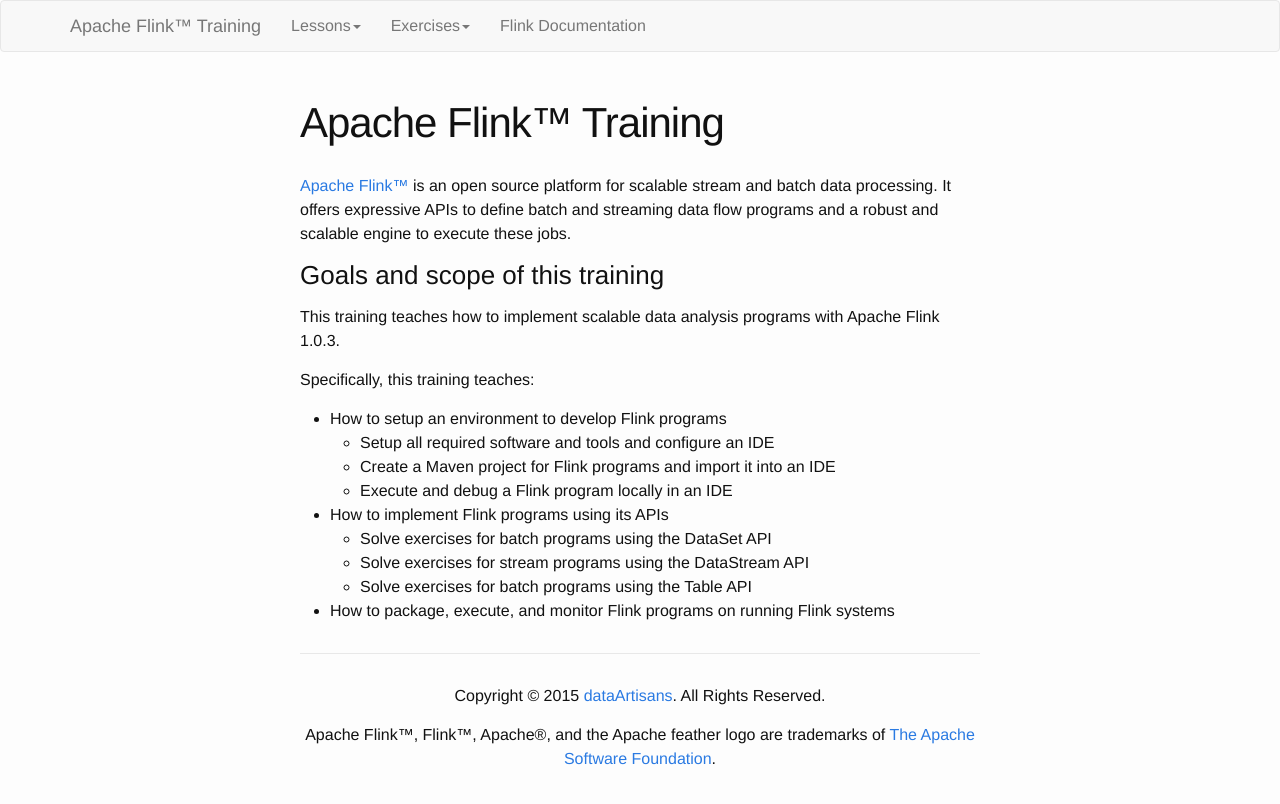
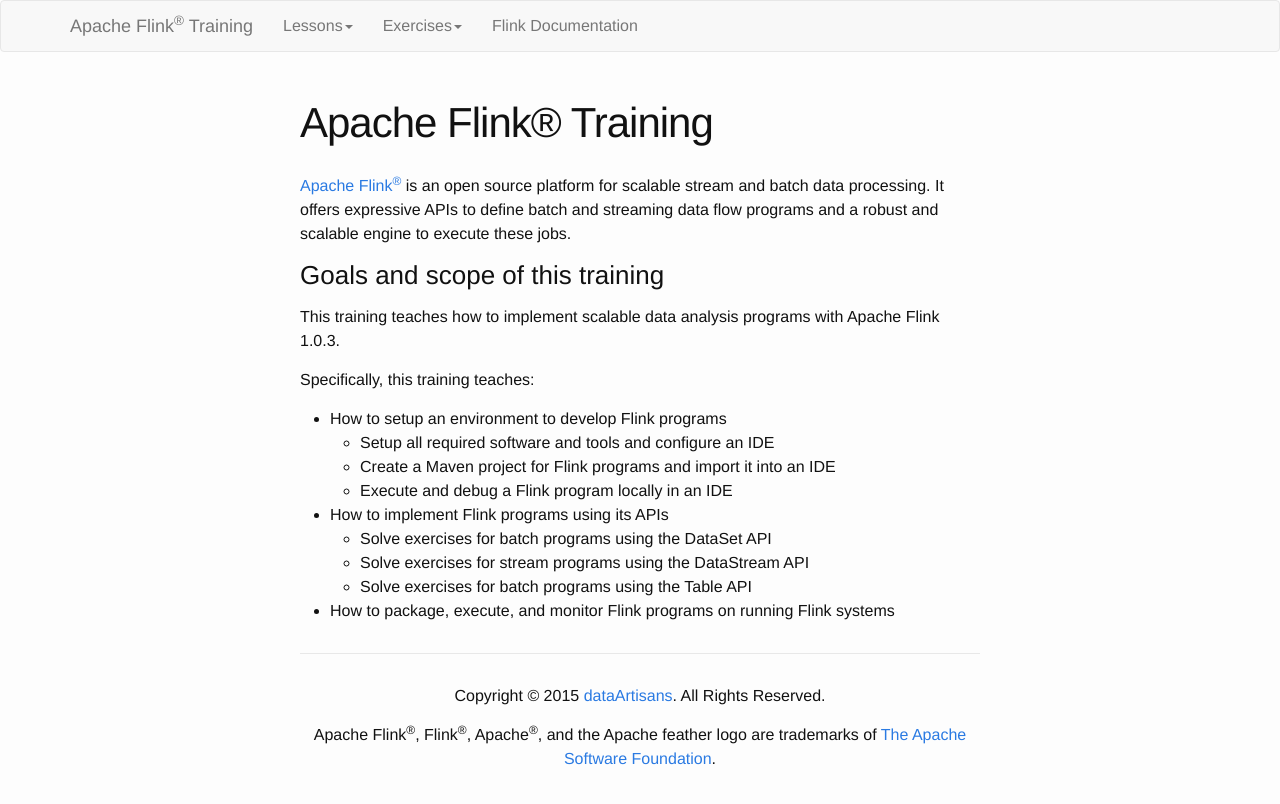
Before and after one commit to dataArtisans/flink-training-web, a Jekyll site: the page built from index.md, in a window 1280 px wide. Shown: the top 804 px of the page. Built offline with Jekyll 4.4.1, drawn with Linux system fonts in a browser that asks for light colours.

Commit message:
updated Apache trademarks

```diff
--- a/_config.yml
+++ b/_config.yml
@@ -1,5 +1,5 @@
 # Site settings
-title: Apache Flink™ Training
+title: Apache Flink&reg; Training
 description: > # this means to ignore newlines until "baseurl:"
   Write an awesome description for your new site here. You can edit this
   line in _config.yml. It will appear in your document head meta (for
--- a/_includes/header.html
+++ b/_includes/header.html
@@ -8,7 +8,7 @@
         <span class="icon-bar"></span>
         <span class="icon-bar"></span>
       </button>
-      <a class="navbar-brand" href="{{ site.baseurl }}/index.html">Apache Flink™ Training</a>
+      <a class="navbar-brand" href="{{ site.baseurl }}/index.html">Apache Flink<sup>&reg;</sup> Training</a>
 
     </div>
 
--- a/_layouts/default.html
+++ b/_layouts/default.html
@@ -27,7 +27,7 @@
         <div class="site-footer text-center">
           <p>Copyright © 2015 <a href="http://data-artisans.com">dataArtisans</a>. All Rights Reserved.</p>
 
-          <p>Apache Flink™, Flink™, Apache®, and the Apache feather logo are trademarks of <a href="http://apache.org">The Apache Software Foundation</a>.</p>
+          <p>Apache Flink<sup>&reg;</sup>, Flink<sup>&reg;</sup>, Apache<sup>&reg;</sup>, and the Apache feather logo are trademarks of <a href="http://apache.org">The Apache Software Foundation</a>.</p>
         </div>
       </div>
     </div>
--- a/index.md
+++ b/index.md
@@ -1,9 +1,9 @@
 ---
-title: Apache Flink™ Training
+title: Apache Flink&reg; Training
 layout: page
 ---
 
-[Apache Flink™](http://flink.apache.org) is an open source platform for scalable stream and batch data processing. It offers expressive APIs to define batch and streaming data flow programs and a robust and scalable engine to execute these jobs.
+[Apache Flink<sup>&reg;</sup>](http://flink.apache.org) is an open source platform for scalable stream and batch data processing. It offers expressive APIs to define batch and streaming data flow programs and a robust and scalable engine to execute these jobs.
 
 
 ### Goals and scope of this training
```
